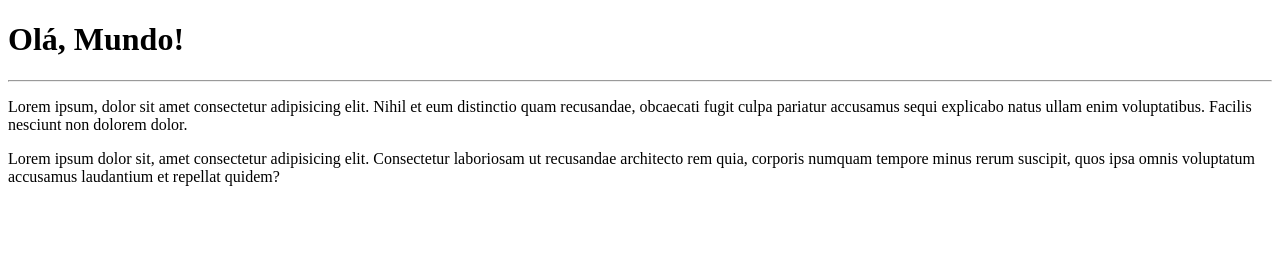
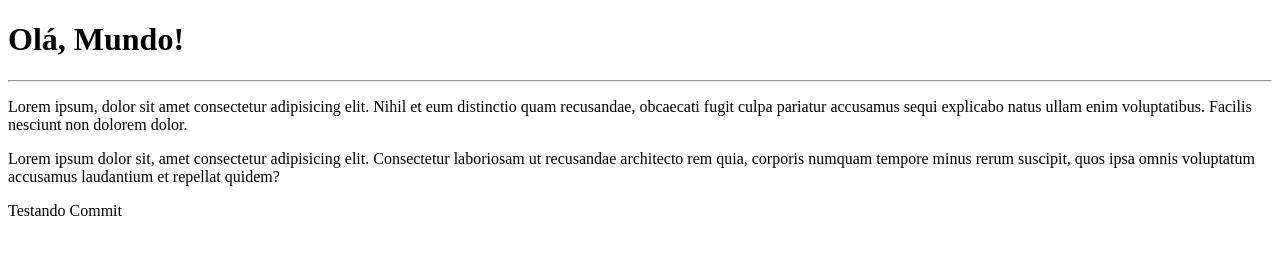
Before and after one commit to gvscript/Ola-Mundo, a plain HTML site: page site-exemplo/index.html in a window 1280 px wide. Drawn offline with Linux system fonts and the light colour scheme.

Commit message:
Teste commit

```diff
--- a/site-exemplo/index.html
+++ b/site-exemplo/index.html
@@ -11,5 +11,7 @@
     <hr>
     <p>Lorem ipsum, dolor sit amet consectetur adipisicing elit. Nihil et eum distinctio quam recusandae, obcaecati fugit culpa pariatur accusamus sequi explicabo natus ullam enim voluptatibus. Facilis nesciunt non dolorem dolor.</p>
     <p>Lorem ipsum dolor sit, amet consectetur adipisicing elit. Consectetur laboriosam ut recusandae architecto rem quia, corporis numquam tempore minus rerum suscipit, quos ipsa omnis voluptatum accusamus laudantium et repellat quidem?</p>
+
+    <p>Testando Commit</p>
 </body>
 </html>
```
